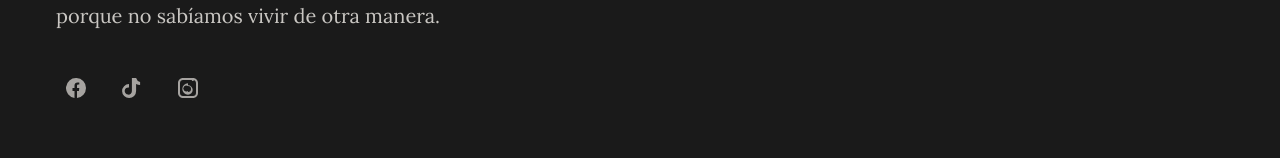
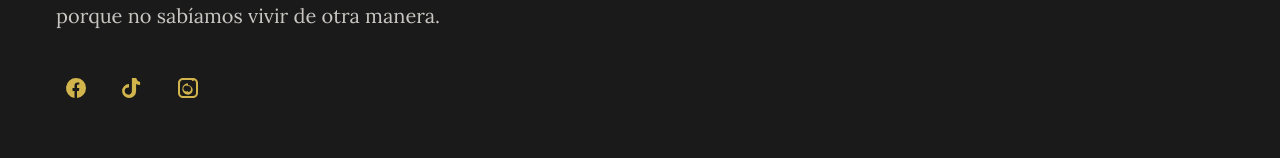
Before and after one commit to candytale55/vantastic, a React (Vite) app: page / in a window 1280 px wide. Shown: the part 3795-3953 px from the top of the page. Built offline with nearby package versions, Linux system fonts and the light colour scheme; no server answers; a web font is replaced by a local one; what miragejs would draw is missing.

Commit message:
feat(footer): update social links styles for improved visibility and interaction

```diff
--- a/src/styles/footer.css
+++ b/src/styles/footer.css
@@ -26,8 +26,8 @@
   }
 
   .social-links a {
-    @apply flex h-10 w-10 items-center justify-center text-retro-cream opacity-80 transition;
-    @apply hover:text-retro-pink hover:opacity-100;
+    @apply flex h-10 w-10 items-center justify-center text-retro-yellow transition;
+    @apply hover:text-retro-pink;
     @apply focus-visible:outline-none focus-visible:ring-2 focus-visible:ring-retro-pink focus-visible:ring-offset-2 focus-visible:ring-offset-retro-ink;
   }
 
```
